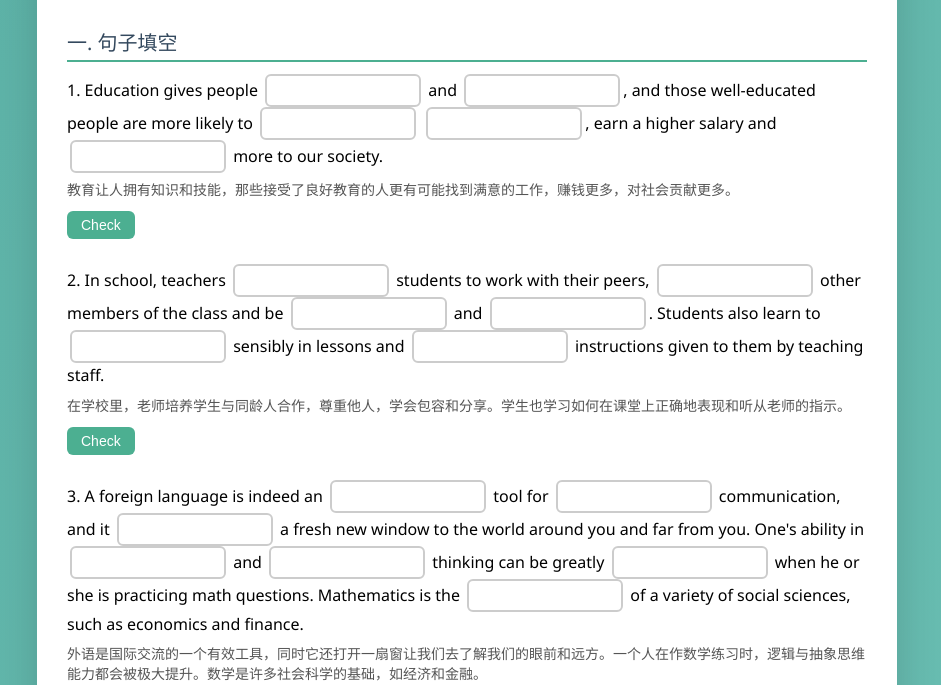
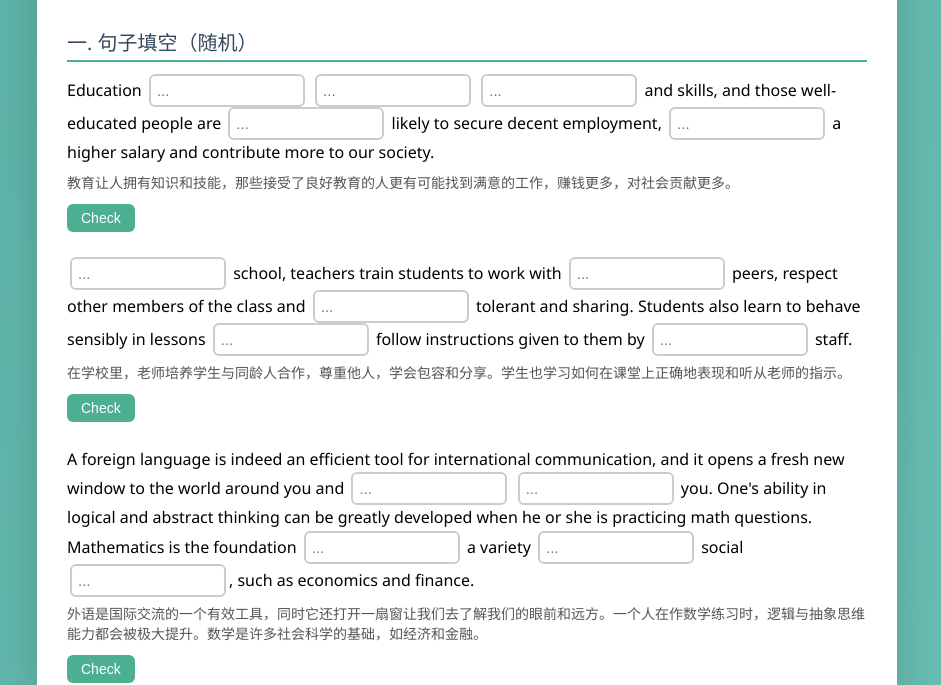
Before and after one commit to UWONAcademy/task2-day1, a plain HTML site: page task2 day1.html in a window 1280 px wide. Shown: the part 126-811 px from the top of the page, without its empty margins (173-1114 px from the left). Drawn offline with Linux system fonts and the light colour scheme.

Commit message:
Update task2 day1.html

```diff
--- a/task2 day1.html
+++ b/task2 day1.html
@@ -3,7 +3,7 @@
 <head>
   <meta charset="UTF-8" />
   <meta name="viewport" content="width=device-width, initial-scale=1.0">
-  <title>Task 2 Day 1</title>
+  <title>Task 2 Day 1 - 随机填空版</title>
   <style>
     html, body {
       margin: 0;
@@ -99,41 +99,14 @@
   <div class="container">
     <h2>Task 2 Day 1</h2>
 
-    <div class="section-title">一. 句子填空</div>
+    <div class="section-title">一. 句子填空（随机）</div>
 
-    <!-- 句子 1 -->
-    <div class="question">
-      <div class="english">
-        1. Education gives people <input type="text" id="s1_1"> and <input type="text" id="s1_2">, and those well-educated people are more likely to <input type="text" id="s1_3"> <input type="text" id="s1_4">, earn a higher salary and <input type="text" id="s1_5"> more to our society.
-      </div>
-      <div class="translation">教育让人拥有知识和技能，那些接受了良好教育的人更有可能找到满意的工作，赚钱更多，对社会贡献更多。</div>
-      <button class="check-btn" onclick="checkSentence('s1', ['knowledge', 'skills', 'secure', 'decent employment', 'contribute'])">Check</button>
-      <div class="feedback" id="fb_s1"></div>
-    </div>
-
-    <!-- 句子 2 -->
-    <div class="question">
-      <div class="english">
-        2. In school, teachers <input type="text" id="s2_1"> students to work with their peers, <input type="text" id="s2_2"> other members of the class and be <input type="text" id="s2_3"> and <input type="text" id="s2_4">. Students also learn to <input type="text" id="s2_5"> sensibly in lessons and <input type="text" id="s2_6"> instructions given to them by teaching staff.
-      </div>
-      <div class="translation">在学校里，老师培养学生与同龄人合作，尊重他人，学会包容和分享。学生也学习如何在课堂上正确地表现和听从老师的指示。</div>
-      <button class="check-btn" onclick="checkSentence('s2', ['train', 'respect', 'tolerant', 'sharing', 'behave', 'follow'])">Check</button>
-      <div class="feedback" id="fb_s2"></div>
-    </div>
-
-    <!-- 句子 3 -->
-    <div class="question">
-      <div class="english">
-        3. A foreign language is indeed an <input type="text" id="s3_1"> tool for <input type="text" id="s3_2"> communication, and it <input type="text" id="s3_3"> a fresh new window to the world around you and far from you. One's ability in <input type="text" id="s3_4"> and <input type="text" id="s3_5"> thinking can be greatly <input type="text" id="s3_6"> when he or she is practicing math questions. Mathematics is the <input type="text" id="s3_7"> of a variety of social sciences, such as economics and finance.
-      </div>
-      <div class="translation">外语是国际交流的一个有效工具，同时它还打开一扇窗让我们去了解我们的眼前和远方。一个人在作数学练习时，逻辑与抽象思维能力都会被极大提升。数学是许多社会科学的基础，如经济和金融。</div>
-      <button class="check-btn" onclick="checkSentence('s3', ['efficient', 'international', 'opens', 'logical', 'abstract', 'developed', 'foundation'])">Check</button>
-      <div class="feedback" id="fb_s3"></div>
-    </div>
+    <div class="question" id="q1"></div>
+    <div class="question" id="q2"></div>
+    <div class="question" id="q3"></div>
 
     <div class="section-title">二. 教育类短语（中译英 + 雅思例句）</div>
 
-    <!-- 短语练习 -->
     <div class="question">
       <div class="english">1. 教育的好处：</div>
       <input type="text" id="p1">
@@ -193,69 +166,93 @@
 
   <script>
     const examples = {
-      "p1": {
-        en: "The benefits of education are evident in both personal growth and national prosperity.",
-        zh: "教育的好处在个人成长和国家繁荣中都很明显。"
-      },
-      "p2": {
-        en: "Home-schooling or parental education allows more flexibility in learning.",
-        zh: "家庭教育可以让学习更加灵活。"
-      },
-      "p3": {
-        en: "Parents are often considered a child’s first educator.",
-        zh: "父母通常被认为是孩子的第一个老师。"
-      },
-      "p4": {
-        en: "Some parents choose to educate their children at home to protect them from negative influences.",
-        zh: "一些父母选择在家教育孩子以避免负面影响。"
-      },
-      "p5": {
-        en: "Teachers and parents should act as good role models for children.",
-        zh: "老师和父母应该成为孩子们的好榜样。"
-      },
-      "p6": {
-        en: "Children tend to copy behavior they observe in adults.",
-        zh: "孩子往往会模仿他们从大人那看到的行为。"
-      },
-      "p7": {
-        en: "Domestic violence has a long-lasting impact on children's mental health.",
-        zh: "家庭暴力对孩子的心理健康有长期影响。"
-      },
-      "p8": {
-        en: "Spending time together regularly can enhance the family bond.",
-        zh: "经常一起相处可以增进家庭关系。"
-      }
+      "p1": { en: "The benefits of education are evident in both personal growth and national prosperity.", zh: "教育的好处在个人成长和国家繁荣中都很明显。" },
+      "p2": { en: "Home-schooling or parental education allows more flexibility in learning.", zh: "家庭教育可以让学习更加灵活。" },
+      "p3": { en: "Parents are often considered a child’s first educator.", zh: "父母通常被认为是孩子的第一个老师。" },
+      "p4": { en: "Some parents choose to educate their children at home to protect them from negative influences.", zh: "一些父母选择在家教育孩子以避免负面影响。" },
+      "p5": { en: "Teachers and parents should act as good role models for children.", zh: "老师和父母应该成为孩子们的好榜样。" },
+      "p6": { en: "Children tend to copy behavior they observe in adults.", zh: "孩子往往会模仿他们从大人那看到的行为。" },
+      "p7": { en: "Domestic violence has a long-lasting impact on children's mental health.", zh: "家庭暴力对孩子的心理健康有长期影响。" },
+      "p8": { en: "Spending time together regularly can enhance the family bond.", zh: "经常一起相处可以增进家庭关系。" }
     };
-
-    function checkSentence(id, answers) {
-      const feedback = document.getElementById("fb_" + id);
-      const inputs = answers.map((_, i) => document.getElementById(`${id}_${i + 1}`));
-      const values = inputs.map(input => input.value.trim().toLowerCase());
-      const correct = answers.every((ans, i) => values[i] === ans.toLowerCase());
-      feedback.innerHTML = correct
-        ? "<span class='correct'>✔ 正确！</span>"
-        : "<span class='incorrect'>✘ 错误</span> 正确答案：" + answers.join(" / ");
-    }
 
     function checkPhrase(id, answer) {
       const feedback = document.getElementById("fb_" + id);
       const value = document.getElementById(id).value.trim().toLowerCase();
       const correctAnswer = answer.toLowerCase();
       const example = examples[id];
-
-      let html = "";
-      if (value === correctAnswer) {
-        html += `<span class='correct'>✔ 正确！</span>`;
-      } else {
-        html += `<span class='incorrect'>✘ 错误</span> 正确答案：${answer}`;
-      }
-
+      let html = value === correctAnswer
+        ? `<span class='correct'>✔ 正确！</span>`
+        : `<span class='incorrect'>✘ 错误</span> 正确答案：${answer}`;
       if (example) {
         html += `<div class='example'>例句：${example.en}<br>翻译：${example.zh}</div>`;
       }
-
       feedback.innerHTML = html;
     }
+
+    function getRandomIndexes(array, count) {
+      const set = new Set();
+      while (set.size < count) {
+        const i = Math.floor(Math.random() * array.length);
+        if (!array[i].match(/^[.,]$/)) set.add(i);
+      }
+      return Array.from(set);
+    }
+
+    function renderSentence(id, sentence, translation, containerId, blanksCount = 5) {
+      const container = document.getElementById(containerId);
+      const words = sentence.split(" ");
+      const blankIndexes = getRandomIndexes(words, blanksCount);
+      const answers = {};
+      const html = words.map((word, i) => {
+        const clean = word.replace(/[.,]/g, "");
+        const punct = word.endsWith(",") ? "," : word.endsWith(".") ? "." : "";
+        if (blankIndexes.includes(i)) {
+          const inputId = `${id}_${i}`;
+          answers[inputId] = clean.toLowerCase();
+          return `<input type="text" id="${inputId}" placeholder="...">${punct}`;
+        }
+        return word;
+      }).join(" ");
+
+      container.innerHTML = `
+        <div class="english">${html}</div>
+        <div class="translation">${translation}</div>
+        <button class="check-btn" onclick='checkSentence("${id}", ${JSON.stringify(answers)})'>Check</button>
+        <div class="feedback" id="fb_${id}"></div>
+      `;
+    }
+
+    function checkSentence(id, answers) {
+      let allCorrect = true;
+      for (const [inputId, correct] of Object.entries(answers)) {
+        const userInput = document.getElementById(inputId).value.trim().toLowerCase();
+        if (userInput !== correct) allCorrect = false;
+      }
+      const feedback = document.getElementById("fb_" + id);
+      feedback.innerHTML = allCorrect
+        ? "<span class='correct'>✔ 全部正确！</span>"
+        : `<span class='incorrect'>✘ 有错误</span> 正确答案：${Object.values(answers).join(" / ")}`;
+    }
+
+    // 渲染三个句子
+    renderSentence("s1",
+      "Education gives people knowledge and skills, and those well-educated people are more likely to secure decent employment, earn a higher salary and contribute more to our society.",
+      "教育让人拥有知识和技能，那些接受了良好教育的人更有可能找到满意的工作，赚钱更多，对社会贡献更多。",
+      "q1"
+    );
+
+    renderSentence("s2",
+      "In school, teachers train students to work with their peers, respect other members of the class and be tolerant and sharing. Students also learn to behave sensibly in lessons and follow instructions given to them by teaching staff.",
+      "在学校里，老师培养学生与同龄人合作，尊重他人，学会包容和分享。学生也学习如何在课堂上正确地表现和听从老师的指示。",
+      "q2"
+    );
+
+    renderSentence("s3",
+      "A foreign language is indeed an efficient tool for international communication, and it opens a fresh new window to the world around you and far from you. One's ability in logical and abstract thinking can be greatly developed when he or she is practicing math questions. Mathematics is the foundation of a variety of social sciences, such as economics and finance.",
+      "外语是国际交流的一个有效工具，同时它还打开一扇窗让我们去了解我们的眼前和远方。一个人在作数学练习时，逻辑与抽象思维能力都会被极大提升。数学是许多社会科学的基础，如经济和金融。",
+      "q3"
+    );
   </script>
 </body>
 </html>
```
